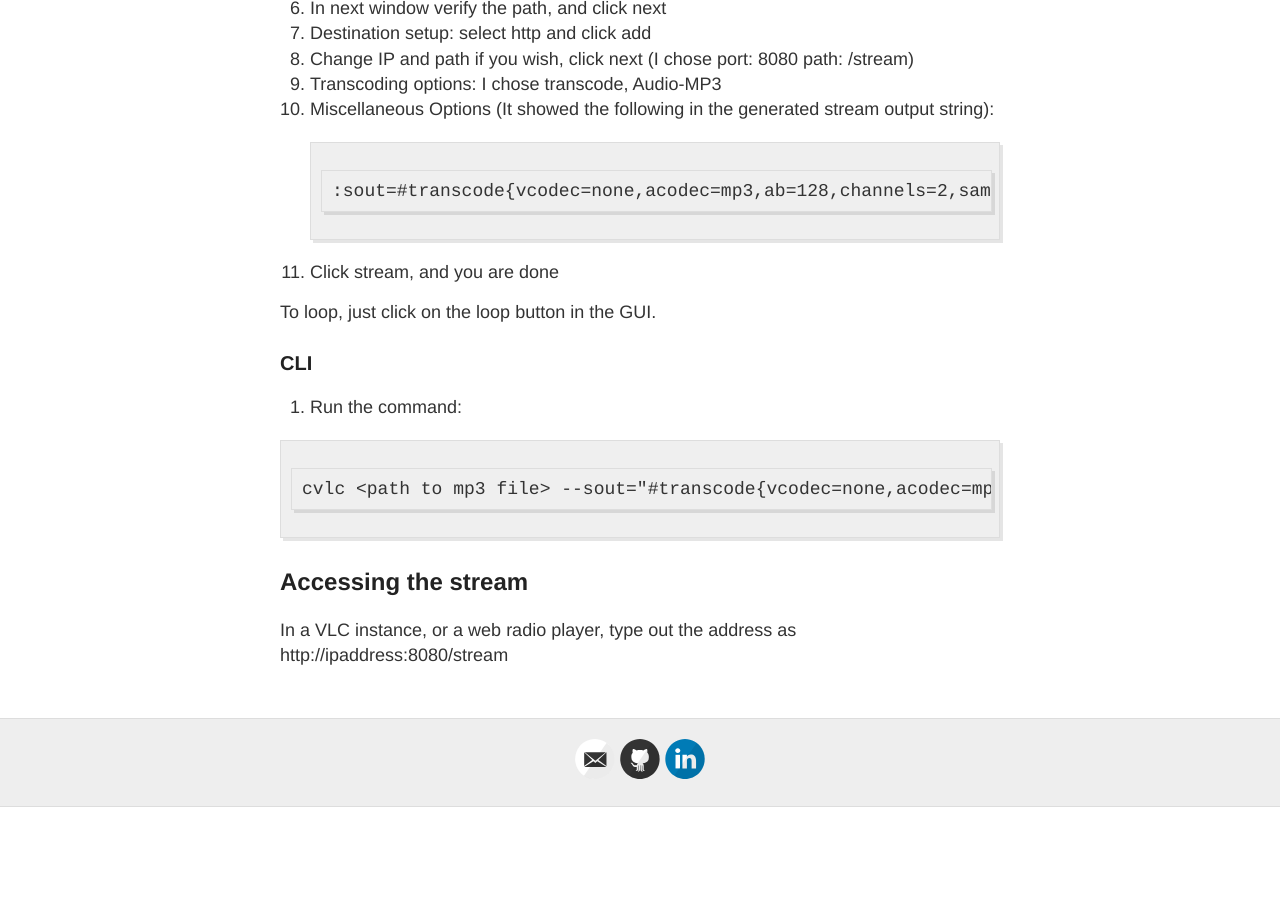
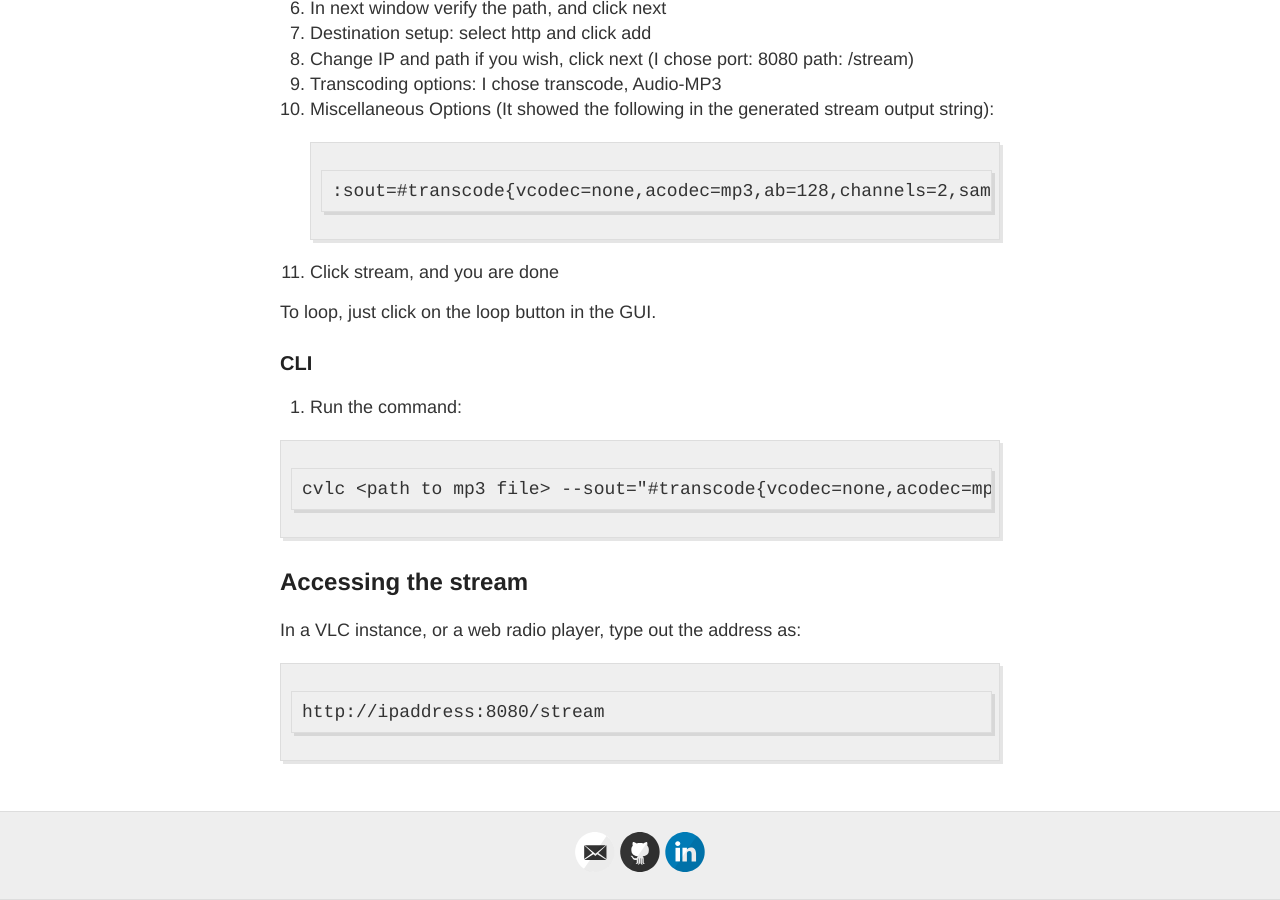
Before and after one commit to akshayc11/blog, a Jekyll site: the page built from _posts/2017-06-06-Stream-Audio-via-VLC.md, in a window 1280 px wide and 900 px high, scrolled down 1052 px. Built offline with Jekyll 4.4.1, drawn with Linux system fonts in a browser that asks for light colours; before the commit the page ends 1859 px from its top, so only the background shows below that.

Commit message:
fix: more formatting..

````diff
--- a/_posts/2017-06-06-Stream-Audio-via-VLC.md
+++ b/_posts/2017-06-06-Stream-Audio-via-VLC.md
@@ -57,4 +57,7 @@
 ```
 
 ## Accessing the stream
-In a VLC instance, or a web radio player, type out the address as http://ipaddress:8080/stream
+In a VLC instance, or a web radio player, type out the address as:
+```
+http://ipaddress:8080/stream
+```
````
